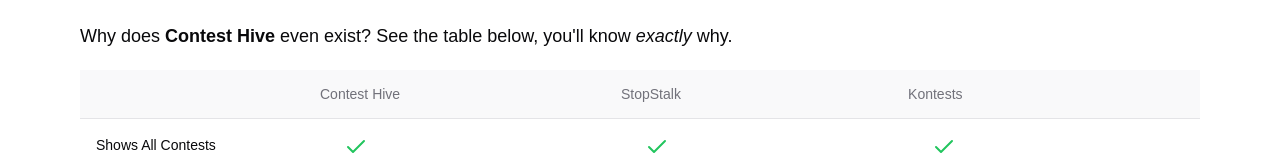
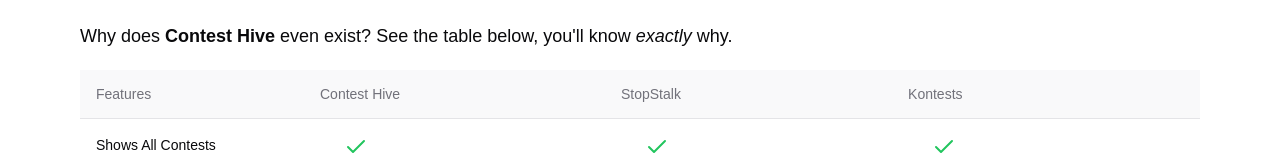
Before and after one commit to Contest-Hive/Contest-Hive, a Next.js app: page /about in a window 1280 px wide. Shown: the part 779-947 px from the top of the page. Built offline with nearby package versions, Linux system fonts and the light colour scheme; a web font is replaced by a local one.

Commit message:
Update WhyUs.tsx

```diff
--- a/src/components/about/WhyUs.tsx
+++ b/src/components/about/WhyUs.tsx
@@ -105,7 +105,7 @@
 
       <TableHeader>
         <TableRow className="rounded-md bg-muted/50">
-          <TableHead className="w-56"></TableHead>
+          <TableHead className="w-56">Features</TableHead>
           <TableHead>Contest Hive</TableHead>
           <TableHead>StopStalk</TableHead>
           <TableHead>Kontests</TableHead>
```
